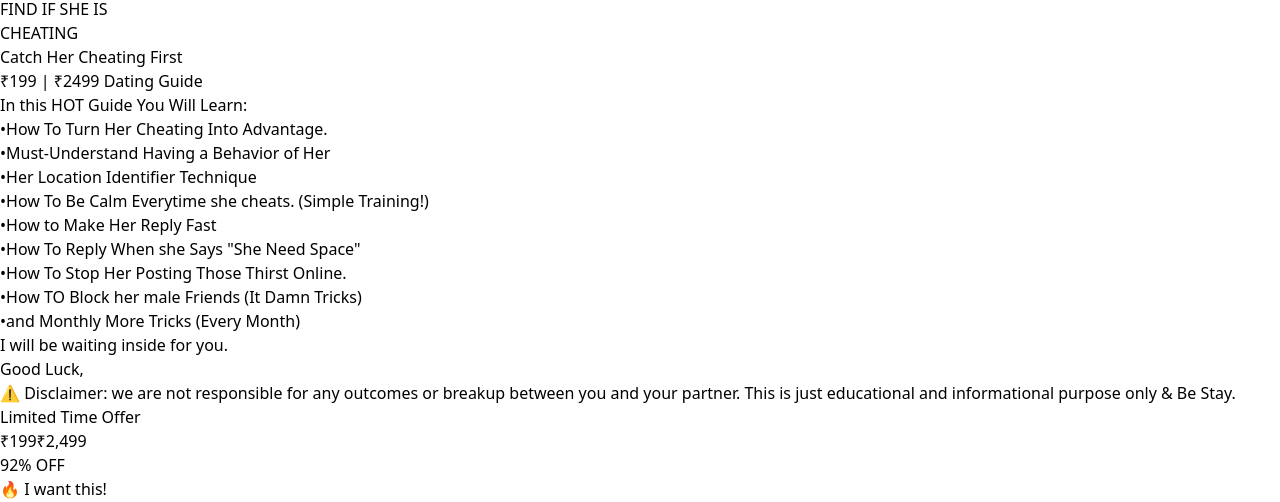
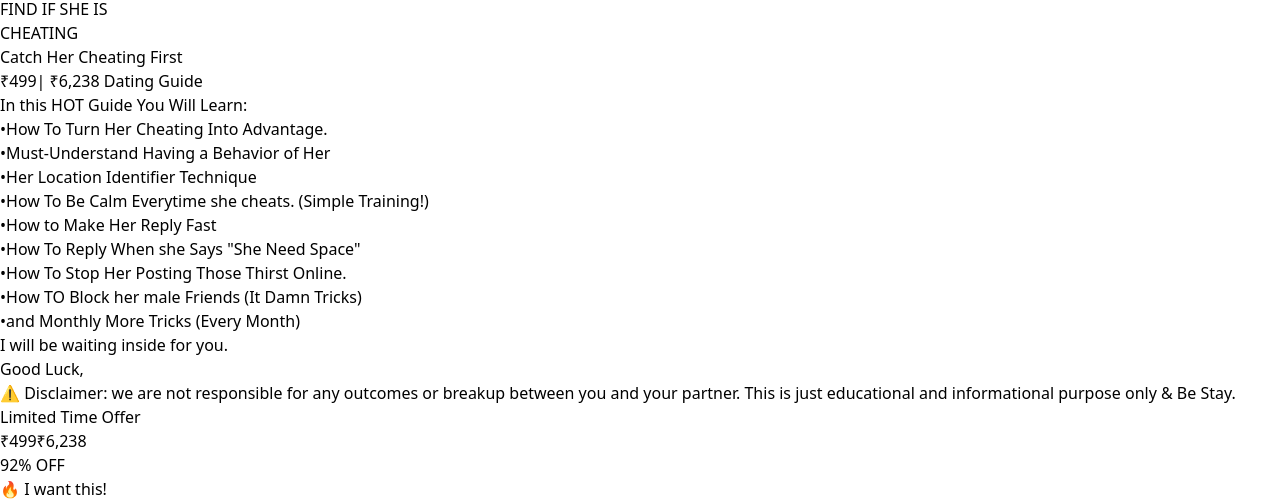
Before and after one commit to xyntechh/corsolo, a React (Vite) app in the folder Frontend/: page /eBook in a window 1280 px wide. Shown: the part 351-853 px from the top of the page. Built offline with nearby package versions, Linux system fonts and the light colour scheme; no server answers.

Commit message:
changed price

```diff
--- a/Frontend/src/Banner/Ebookadpopup.jsx
+++ b/Frontend/src/Banner/Ebookadpopup.jsx
@@ -173,7 +173,7 @@ export default function EbookAdPopup({ setShowPopup }) {
             </div>
             <div className="text-right">
               <div className="flex items-baseline gap-1.5 justify-end">
-                <span style={{ fontFamily:"'Oswald',sans-serif",fontSize:28,fontWeight:800,color:"#fff",lineHeight:1 }}>₹199</span>
+                <span style={{ fontFamily:"'Oswald',sans-serif",fontSize:28,fontWeight:800,color:"#fff",lineHeight:1 }}>₹499</span>
                 <span style={{ fontSize:12,color:"#3a3a50",textDecoration:"line-through" }}>₹2,499</span>
               </div>
               <span className="inline-block px-2 py-0.5 rounded-full text-xs font-bold" style={{ background:"linear-gradient(90deg,#15803d,#16a34a)",color:"#fff" }}>92% OFF</span>
--- a/Frontend/src/ExternalPages/CheckoutPage.jsx
+++ b/Frontend/src/ExternalPages/CheckoutPage.jsx
@@ -79,10 +79,10 @@ export default function CheckoutPage() {
               {/* Price */}
               <div className="flex items-center gap-3">
                 <span className="text-2xl sm:text-3xl font-bold text-pink-500">
-                  ₹199
+                  ₹499
                 </span>
                 <span className="text-lg sm:text-xl line-through text-gray-500">
-                  ₹2,499
+                  ₹6,238
                 </span>
                 <span className="bg-green-600 text-white px-2 py-0.5 rounded-full text-xs font-bold">
                   92% OFF
@@ -196,7 +196,7 @@ export default function CheckoutPage() {
               onClick={handlePurchase}
               className="w-full bg-gradient-to-r from-pink-500 via-pink-600 to-pink-500 hover:from-pink-600 hover:via-pink-700 hover:to-pink-600 text-white font-bold py-4 px-6 rounded-xl text-base sm:text-lg md:text-xl transition-all duration-300 hover:scale-105 shadow-2xl hover:shadow-pink-500/50 transform"
             >
-              🔒 Pay Now - ₹199
+              🔒 Pay Now - ₹499
             </button>
 
             {/* Security Note */}
--- a/Frontend/src/ExternalPages/EbookPage.jsx
+++ b/Frontend/src/ExternalPages/EbookPage.jsx
@@ -47,7 +47,7 @@ export default function EbookPage() {
 
             {/* Price Tag */}
             <div className="inline-block bg-gradient-to-r from-pink-500 to-pink-600 text-white px-3 sm:px-4 py-1.5 sm:py-2 font-bold text-xs sm:text-sm md:text-base rounded-lg shadow-lg">
-              ₹199 | <span className="line-through opacity-75">₹2499</span>{" "}
+              ₹499| <span className="line-through opacity-75">₹6,238</span>{" "}
               Dating Guide
             </div>
 
@@ -114,10 +114,10 @@ export default function EbookPage() {
                   </p>
                   <div className="flex items-center justify-center gap-2 sm:gap-3">
                     <span className="text-3xl sm:text-4xl md:text-5xl font-extrabold text-white">
-                      ₹199
+                     ₹499
                     </span>
                     <span className="text-lg sm:text-xl md:text-2xl line-through text-gray-500">
-                      ₹2,499
+                      ₹6,238
                     </span>
                   </div>
                   <div className="inline-block bg-green-600 text-white px-2 sm:px-3 py-0.5 sm:py-1 rounded-full text-[10px] sm:text-xs font-bold">
```
Also changed, not shown: 1 other file (tests, documents, lock files or other folders).
